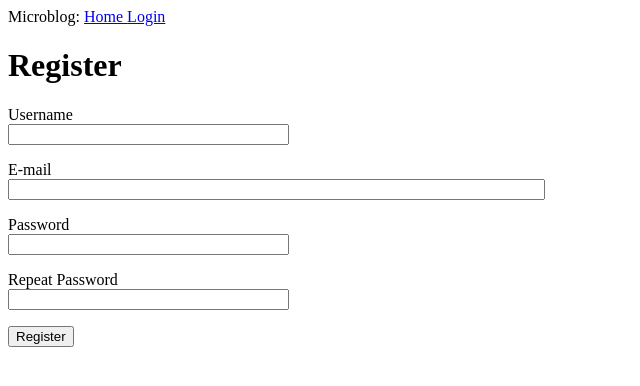
After one commit to zekitow/python-flask-mega-tutorial, a Flask app: page /register in a window 1280 px wide. The commit adds this page. Shown: the top 386 px of the page, without its empty margins (0-640 px from the left). Run offline with Flask 2, Linux system fonts and the light colour scheme.

Commit message:
Created registration form.

```diff
--- a/app/forms.py
+++ b/app/forms.py
@@ -1,9 +1,27 @@
 from flask_wtf import FlaskForm
 from wtforms import StringField, PasswordField, BooleanField, SubmitField
-from wtforms.validators import Required
+from wtforms.validators import ValidationError, Required, Email, EqualTo
+from app.models import User
 
 class LoginForm(FlaskForm):
+    username    = StringField('Username', validators=[Required()])
+    password    = PasswordField('Password', validators=[Required()])
+    remember_me = BooleanField('Remember me')
+    submit      = SubmitField('Sign In')
+
+class RegistrationForm(FlaskForm):
     username = StringField('Username', validators=[Required()])
+    email    = StringField('E-mail', validators=[Required(), Email()])
     password = PasswordField('Password', validators=[Required()])
-    remember_me = BooleanField('Remember me')
-    submit = SubmitField('Sign In')
+    password2 = PasswordField('Repeat Password', validators=[Required(), EqualTo('password')])
+    submit   = SubmitField('Register')
+
+    def validate_username(self, username):
+        user = User.query.filter_by(username=username.data).first()
+        if user is not None:
+            raise ValidationError('Username already taken.')
+
+    def validate_email(self, email):
+        user = User.query.filter_by(email=email.data).first()
+        if user is not None:
+            raise ValidationError('E-mail already taken.')
--- a/app/routes.py
+++ b/app/routes.py
@@ -1,15 +1,14 @@
 from flask import render_template, flash, redirect, url_for, request
 from werkzeug.urls import url_parse
 from flask_login import current_user, login_user, logout_user, login_required
-from app import app
-from app.forms import LoginForm
+from app import app, db
+from app.forms import LoginForm, RegistrationForm
 from app.models import User
 
 @app.route('/')
 @app.route('/index')
 @login_required
 def index():
-    user = { 'username': 'zek' }
     posts = [
         {
             'author': { 'username': 'zek' },
@@ -20,7 +19,7 @@ def index():
             'body': 'Comment of mah'
         }
     ]
-    return render_template('index.html', title='Home', user=user, posts=posts)
+    return render_template('index.html', title='Home', posts=posts)
 
 @app.route('/login', methods=['GET','POST'])
 def login():
@@ -48,3 +47,19 @@ def login():
 def logout():
     logout_user()
     return redirect(url_for('index'))
+
+@app.route('/register', methods=['GET', 'POST'])
+def register():
+    if current_user.is_authenticated:
+        return redirect(url_for('index'))
+
+    form = RegistrationForm()
+    if form.validate_on_submit():
+        user = User(username=form.username.data, email=form.email.data)
+        user.set_password(form.password.data)
+        db.session.add(user)
+        db.session.commit()
+        flash('User successfully created!')
+        return redirect(url_for('login'))
+
+    return render_template('register.html', title='Register', form=form)
--- a/app/templates/index.html
+++ b/app/templates/index.html
@@ -1,7 +1,7 @@
 {%- extends "base.html" -%}
 
 {%- block content -%}
-    <h1>Hi, {{ user.username }}</h1>
+    <h1>Hi, {{ current_user.username }}</h1>
     {%- for post in posts -%}
     <div><p>{{ post.author.username }} says: <b>{{ post.body }}</b></p></div>
     {%- endfor -%}
--- a/app/templates/login.html
+++ b/app/templates/login.html
@@ -21,4 +21,5 @@
         <p>{{ form.remember_me() }} {{ form.remember_me.label }}</p>
         <p>{{ form.submit() }}</p>
     </form>
+    <p>New User? <a href="{{ url_for('register') }}">Click to Register!</a></p>
 {%- endblock -%}
--- /dev/null
+++ b/app/templates/register.html
@@ -0,0 +1,37 @@
+{%- extends "base.html" -%}
+
+{%- block content -%}
+    <h1>Register</h1>
+    <form action="" method="post">
+        {{ form.hidden_tag() }}
+        <p>
+            {{ form.username.label }}<br>
+            {{ form.username(size=32) }}<br>
+            {%- for error in form.username.errors -%}
+            <span style="color: red;">[{{ error }}]</span>
+            {%- endfor -%}
+        </p>
+        <p>
+            {{ form.email.label }}<br>
+            {{ form.email(size=64) }}<br>
+            {%- for error in form.email.errors -%}
+            <span style="color: red;">[{{ error }}]</span>
+            {%- endfor -%}
+        </p>
+        <p>
+            {{ form.password.label }}<br>
+            {{ form.password(size=32) }}<br>
+            {%- for error in form.password.errors -%}
+            <span style="color: red;">[{{ error }}]</span>
+            {%- endfor -%}
+        </p>
+        <p>
+            {{ form.password2.label }}<br>
+            {{ form.password2(size=32) }}<br>
+            {%- for error in form.password2.errors -%}
+            <span style="color: red;">[{{ error }}]</span>
+            {%- endfor -%}
+        </p>
+        <p>{{ form.submit() }}</p>
+    </form>
+{%- endblock -%}
```
